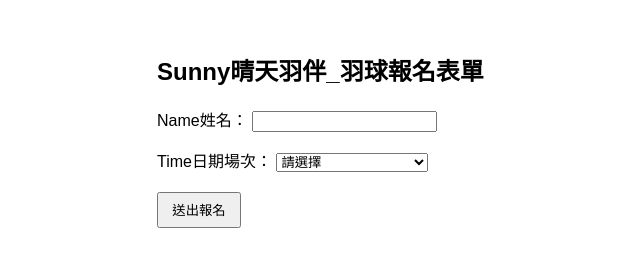
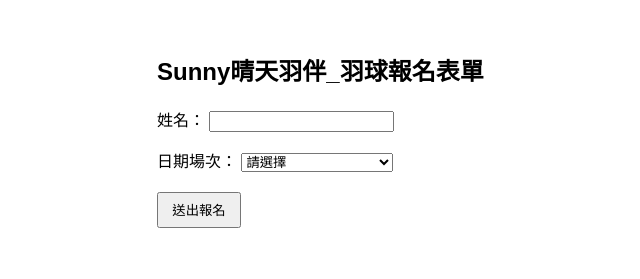
Before and after one commit to queemiesunny/badmintonsignup2025, a plain HTML site: page index.html in a window 1280 px wide. Shown: the whole page, without its empty margins (233-873 px from the left). Drawn offline with Linux system fonts and the light colour scheme.

Commit message:
Update index.html

```diff
--- a/index.html
+++ b/index.html
@@ -14,11 +14,11 @@
   <h2>Sunny晴天羽伴_羽球報名表單</h2>
   <form id="signup-form">
     <label>
-      Name姓名：
+      姓名：
       <input type="text" name="name" required />
     </label>
     <label>
-      Time日期場次：
+      日期場次：
       <select name="date" required>
         <option value="">請選擇</option>
         <option value="9/3 (三) 19:00–21:00">9/3 (三) 19:00–21:00</option>
```
